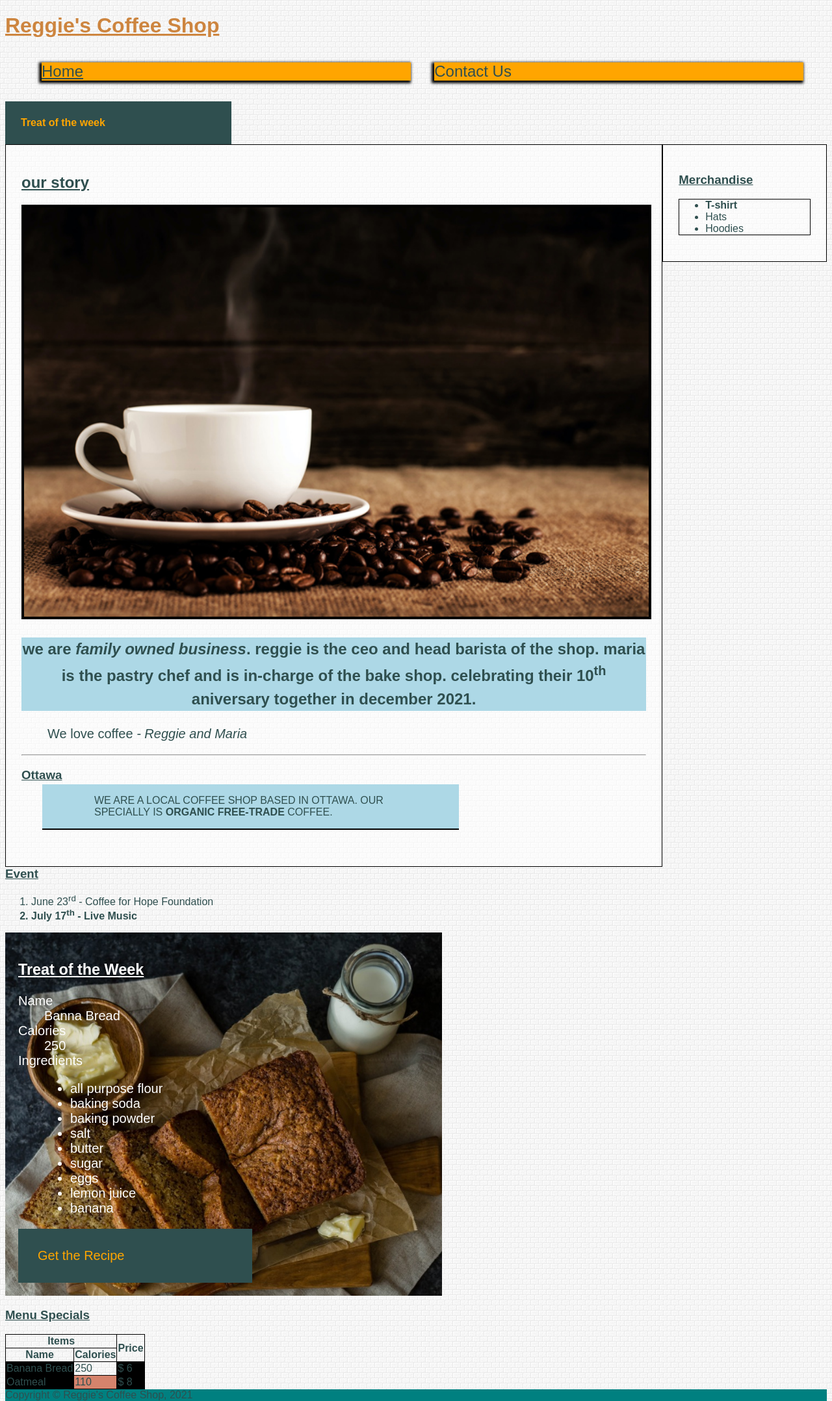
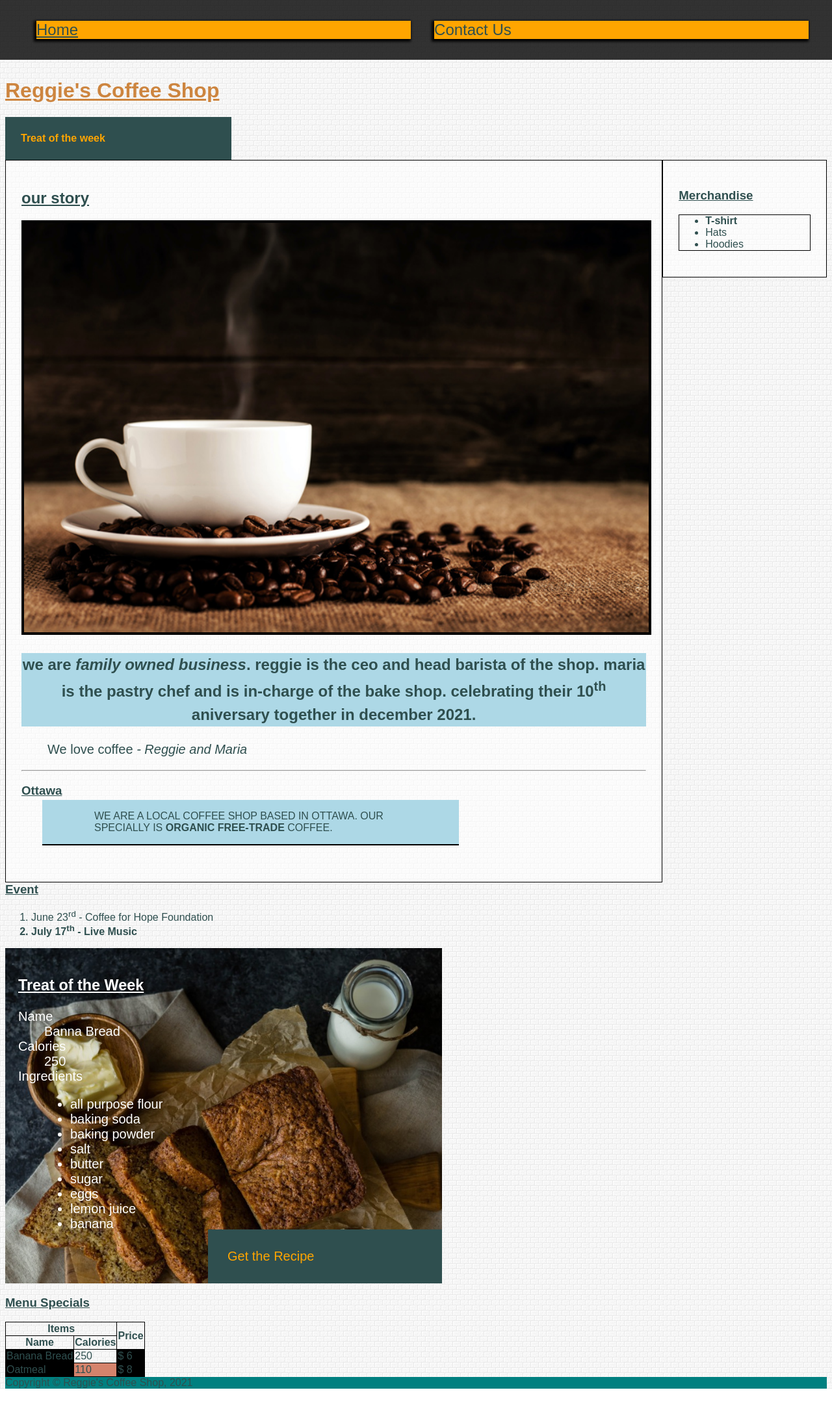
Before and after one commit to nguy0948/nguy0948.github.io, a plain HTML site: page week7/index.html in a window 1280 px wide. Shown: the whole page at 65% size. Drawn offline with Linux system fonts and the light colour scheme.

Commit message:
adds css

```diff
--- a/week7/css/main.css
+++ b/week7/css/main.css
@@ -3,6 +3,9 @@ body {
     color: darkslategrey;
     /* Adding background image */
     background-image: url(../images/white_brick_wall.png);
+
+    /* fixing the fixed nav overlap */
+    padding-top: 92px;
 }
 
 .container {
@@ -56,6 +59,7 @@ nav ul a {
 
 /* Selecting element with id value */
 #treatofweek {
+    position: relative;
     /* color image repeat position-x position-y */
     background: orange url(../images/bread.jpg) no-repeat ;
     background-size: cover;
@@ -64,13 +68,25 @@ nav ul a {
     font-size: 1.25rem;
     /* 1.25 x 16 = 20px */
 
-    padding: 1em;
+    padding: 1em 1em 3em 1em;
     /* 1 x 20 = 20px */
 
     /* viewport based unit */
     /* height: 100vh */
     width: 50%;
 }
+
+/* Position - Absolute */
+/* 0020 */
+.orange-link.large-text{
+    position: absolute;
+    bottom: 0;
+    right: 0;
+
+}
+
+
+
 
 /* Selecting HTML elements with class name */
 .orange-link {
@@ -142,10 +158,22 @@ img[src$=".jpg"] {
     border: 4px solid black;
 }
 
+/* Fixed navigation */
+nav {
+    position: fixed;
+    top: 0;
+    left: 0;
+    width: 100%;
+    background-color: rgba(0, 0, 0, 0.8);
+    z-index: 999;
+}
+
+
 /*
     Using pseudo classes
     Styling navigation
 */
+
 nav ul a,
 nav ul a:link,
 nav ul a:visited {
```
